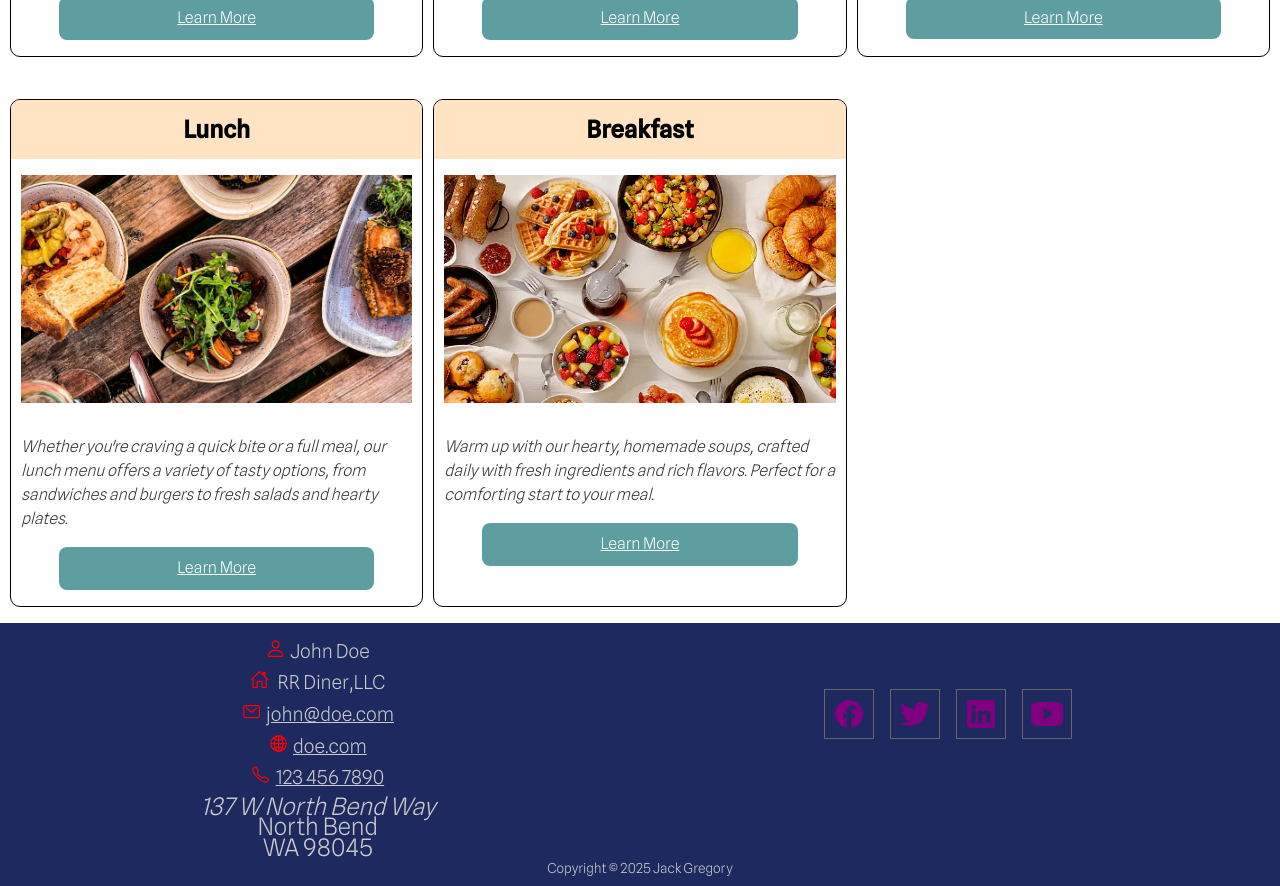
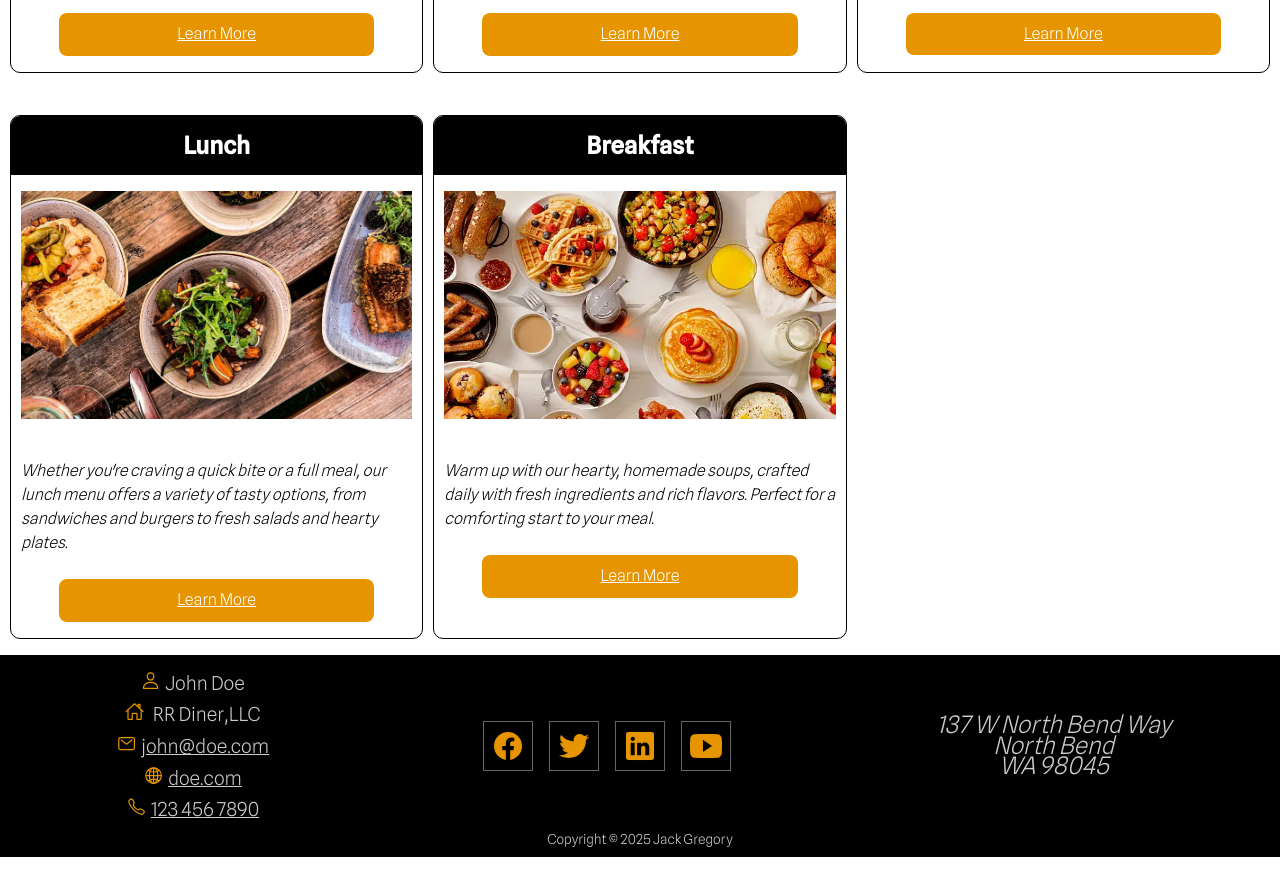
Before and after one commit to jackgregory003/04-Diner-Assignment, a plain HTML site: page index.html in a window 1280 px wide. Shown: the part 630-1516 px from the top of the page. After the commit the page ends 1487 px from the top, so only its background shows below. Drawn offline with nearby package versions, Linux system fonts and the light colour scheme.

Commit message:
final commit?

```diff
--- a/index.html
+++ b/index.html
@@ -97,7 +97,7 @@
                 <a href="#"><ion-icon name="logo-youtube"></ion-icon></a>
             </section>
             <section class="location">
-                <address>137 W North Bend Way</address>North Bend<br>WA 98045</address>
+                <address>137 W North Bend Way <br>North Bend<br>WA 98045</address>
             </section>
         </div>
         <p class="legal">Copyright &copy; 2025 Jack Gregory
--- a/scss/_large.scss
+++ b/scss/_large.scss
@@ -29,6 +29,12 @@ div.allcards {
 footer div {
 
     display: grid;
-    grid-template-columns:auto auto;
+    grid-template-columns:auto auto auto;
     align-items: center;
-  }
+
+
+  .location{
+    font-size: 1.5rem;
+}//end of location
+
+}
--- a/scss/_medium.scss
+++ b/scss/_medium.scss
@@ -13,6 +13,6 @@ section{
 footer div {
 
   display: grid;
-  grid-template-columns:auto auto;
+  grid-template-columns:auto auto auto;
   align-items: center;
 }
--- a/scss/_small.scss
+++ b/scss/_small.scss
@@ -117,13 +117,17 @@ main {
             border-radius: 10px;
             overflow:hidden;
             margin: 1rem 0;
-            h2,p,img {
+            h2, img {
                 margin: 0;
                 padding: 1rem $gutter;
+                color: #fff;
 
             }
+            p {
+                color: #000000;
+            }
             h2{
-                background-color: bisque;
+                background-color: #000000;
                 font-size: 1.5rem;
                 margin: 0;
                 padding: 1rem $gutter;
@@ -142,7 +146,7 @@ main {
             }
             a{
                 display: block;
-                background-color: cadetblue;
+                background-color: #e69500;
                 padding: .75rem;
                 text-align: center;
                 margin: 0 3rem 1rem 3rem;
@@ -181,7 +185,7 @@ footer {
 
     .contact {
         p{font-size: 1.2rem; margin: .5rem;}
-        ion-icon{color: red; padding-right: 5px;}
+        ion-icon{color: #e69500; padding-right: 5px;}
     }//end of contact
 
     .social {
@@ -193,12 +197,12 @@ footer {
           font-size: 2rem;
           margin: .5rem;
           padding: .5rem;
-          color: purple;
+          color: #e69500;
         }
     }//end of social
 
     .location{
-        font-size:1.5rem;
+        font-size: 1rem;
     }//end of location
 
 
--- a/scss/_variables.scss
+++ b/scss/_variables.scss
@@ -1,6 +1,6 @@
-$primaryColor: #1d295f;
-$secondaryColor: #7c1d47;
-$accentColor: #3990c3;
+$primaryColor: #000000;
+$secondaryColor: #e69500;
+$accentColor: #e69500;
 $greyColor: #ccc;
 
 $defaultFont:'Spline Sans', sans-serif;
```
Also changed, not shown: css/styles.css, css/styles.min.css.
